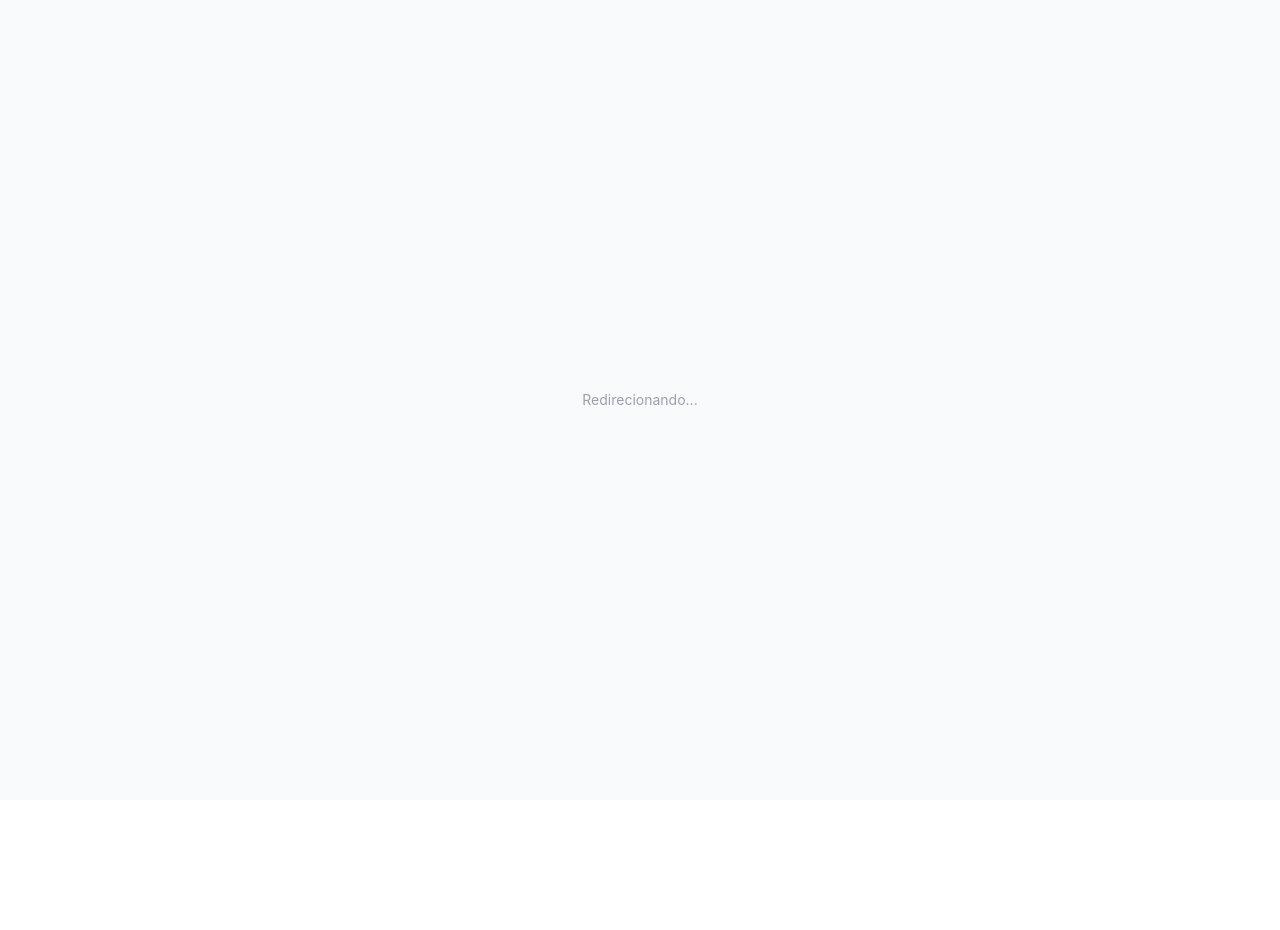
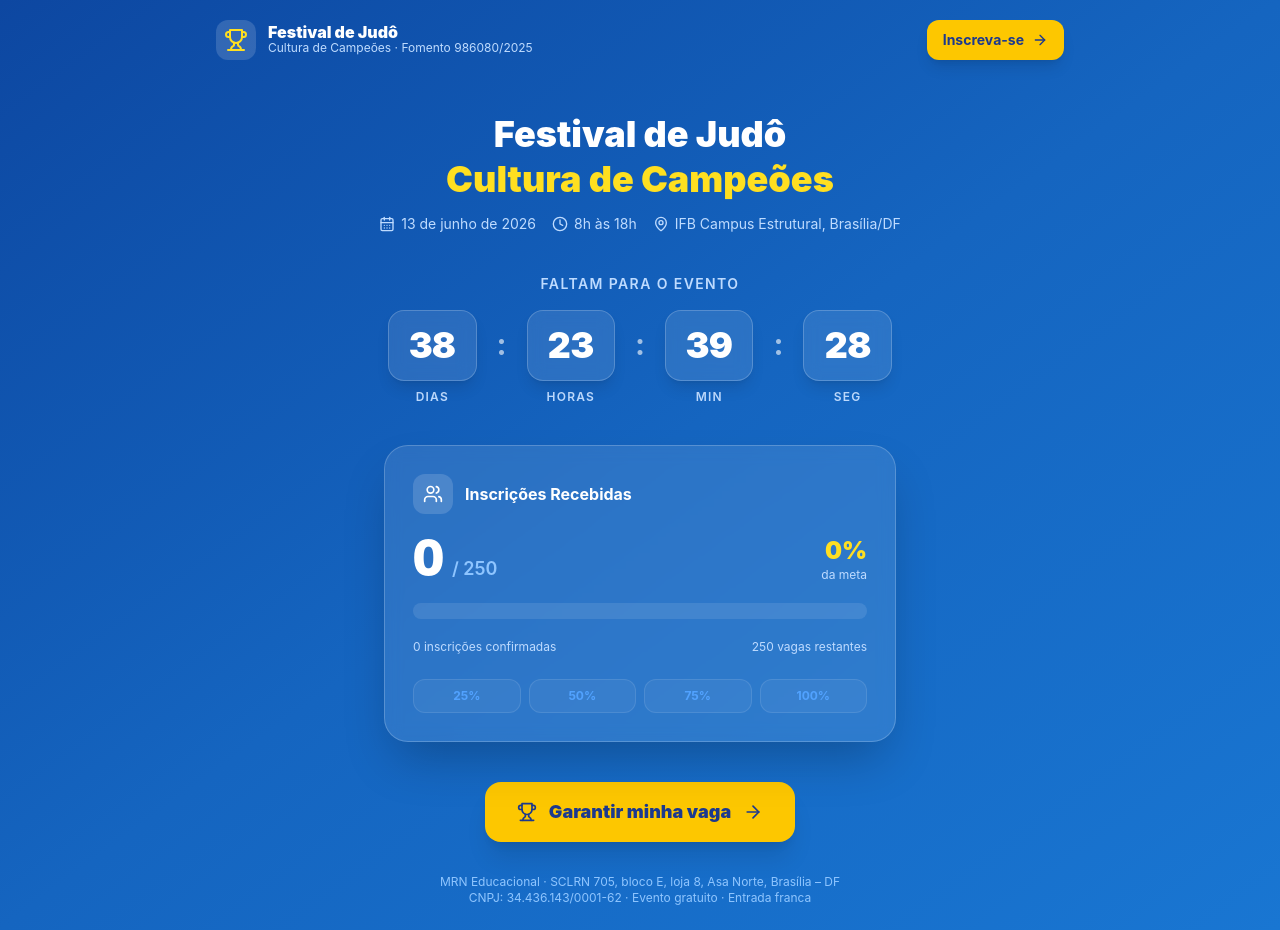
Before and after one commit to israelchagas/arena, a React (Vite) app: page /festival in a window 1280 px wide. Before the commit the page ends 800 px from the top, so only its background shows below. Built offline with nearby package versions, Linux system fonts and the light colour scheme; no server answers; the database is empty.

Commit message:
feat: dashboard público do festival com contagem regressiva e progresso de inscrições

```diff
--- a/src/App.tsx
+++ b/src/App.tsx
@@ -22,6 +22,7 @@ import RetiradaItens from "@/pages/RetiradaItens";
 import Certificado from "@/pages/Certificado";
 import CadastroProfessor from "@/pages/CadastroProfessor";
 import InscricaoPublica from "@/pages/InscricaoPublica";
+import FestivalDashboard from "@/pages/FestivalDashboard";
 
 const queryClient = new QueryClient({
   defaultOptions: { queries: { staleTime: 1000 * 30, retry: 1 } },
@@ -61,7 +62,7 @@ function ProtectedRoute({
 // ── Router ───────────────────────────────────────────────────────────────────
 
 // Rotas que não devem disparar redirect automático (públicas ou já protegidas)
-const SKIP_REDIRECT = ["/login", "/professor", "/admin", "/checkin", "/retirada", "/certificado", "/cadastro", "/inscrever"];
+const SKIP_REDIRECT = ["/login", "/professor", "/admin", "/checkin", "/retirada", "/certificado", "/cadastro", "/inscrever", "/festival"];
 
 function AppRouter() {
   const { profile, loading } = useAuth();
@@ -130,6 +131,9 @@ function AppRouter() {
       {/* Certificado — público */}
       <Route path="/certificado/:token" component={Certificado} />
 
+      {/* Dashboard público do festival */}
+      <Route path="/festival" component={FestivalDashboard} />
+
       {/* Cadastro público de professor */}
       <Route path="/cadastro" component={CadastroProfessor} />
 
--- /dev/null
+++ b/src/pages/FestivalDashboard.tsx
@@ -0,0 +1,208 @@
+import { useEffect, useState } from "react";
+import { supabase } from "@/lib/supabase";
+import { Trophy, Users, Clock, CalendarDays, MapPin, ArrowRight } from "lucide-react";
+
+const META = 250;
+const EVENTO_DATE = new Date("2026-06-13T11:00:00Z"); // 08h BRT (UTC-3)
+
+function pad(n: number) {
+  return String(n).padStart(2, "0");
+}
+
+function calcCountdown() {
+  const diff = EVENTO_DATE.getTime() - Date.now();
+  if (diff <= 0) return { dias: 0, horas: 0, minutos: 0, segundos: 0, ended: true };
+  const dias      = Math.floor(diff / 86_400_000);
+  const horas     = Math.floor((diff % 86_400_000) / 3_600_000);
+  const minutos   = Math.floor((diff % 3_600_000)  / 60_000);
+  const segundos  = Math.floor((diff % 60_000)      / 1_000);
+  return { dias, horas, minutos, segundos, ended: false };
+}
+
+function CountdownBox({ value, label }: { value: number; label: string }) {
+  return (
+    <div className="flex flex-col items-center">
+      <div className="bg-white/10 backdrop-blur border border-white/20 rounded-2xl px-5 py-4 min-w-[72px] text-center shadow-lg">
+        <span className="text-4xl font-black text-white tabular-nums leading-none">
+          {pad(value)}
+        </span>
+      </div>
+      <span className="text-blue-200 text-xs font-semibold mt-2 uppercase tracking-widest">
+        {label}
+      </span>
+    </div>
+  );
+}
+
+export default function FestivalDashboard() {
+  const [count, setCount]         = useState<number | null>(null);
+  const [countdown, setCountdown] = useState(calcCountdown());
+
+  useEffect(() => {
+    supabase
+      .from("inscricoes")
+      .select("id", { count: "exact", head: true })
+      .not("numero_inscricao", "is", null)
+      .then(({ count: c }) => setCount(c ?? 0));
+  }, []);
+
+  useEffect(() => {
+    const id = setInterval(() => setCountdown(calcCountdown()), 1000);
+    return () => clearInterval(id);
+  }, []);
+
+  const inscricoes  = count ?? 0;
+  const pct         = Math.min(100, Math.round((inscricoes / META) * 100));
+  const restantes   = Math.max(0, META - inscricoes);
+
+  return (
+    <div className="min-h-screen bg-gradient-to-br from-[#0d47a1] via-[#1565C0] to-[#1976d2] flex flex-col">
+
+      {/* Header */}
+      <header className="flex items-center justify-between px-6 py-5 max-w-4xl mx-auto w-full">
+        <div className="flex items-center gap-3">
+          <div className="bg-white/15 rounded-xl p-2">
+            <Trophy className="w-6 h-6 text-yellow-300" />
+          </div>
+          <div>
+            <p className="text-white font-black text-base leading-none">Festival de Judô</p>
+            <p className="text-blue-200 text-xs">Cultura de Campeões · Fomento 986080/2025</p>
+          </div>
+        </div>
+        <a
+          href="/cadastro"
+          className="flex items-center gap-2 bg-yellow-400 hover:bg-yellow-300 text-blue-900 font-bold text-sm px-4 py-2.5 rounded-xl transition-colors shadow-lg"
+        >
+          Inscreva-se <ArrowRight className="w-4 h-4" />
+        </a>
+      </header>
+
+      {/* Hero */}
+      <main className="flex-1 flex flex-col items-center justify-center px-4 py-8 gap-10 max-w-4xl mx-auto w-full">
+
+        {/* Título */}
+        <div className="text-center space-y-2">
+          <h1 className="text-3xl sm:text-4xl font-black text-white leading-tight">
+            Festival de Judô<br />
+            <span className="text-yellow-300">Cultura de Campeões</span>
+          </h1>
+          <div className="flex flex-wrap items-center justify-center gap-4 mt-3">
+            <span className="flex items-center gap-1.5 text-blue-200 text-sm">
+              <CalendarDays className="w-4 h-4" /> 13 de junho de 2026
+            </span>
+            <span className="flex items-center gap-1.5 text-blue-200 text-sm">
+              <Clock className="w-4 h-4" /> 8h às 18h
+            </span>
+            <span className="flex items-center gap-1.5 text-blue-200 text-sm">
+              <MapPin className="w-4 h-4" /> IFB Campus Estrutural, Brasília/DF
+            </span>
+          </div>
+        </div>
+
+        {/* Contagem regressiva */}
+        {!countdown.ended ? (
+          <div className="text-center space-y-4">
+            <p className="text-blue-200 text-sm font-semibold uppercase tracking-widest">
+              Faltam para o evento
+            </p>
+            <div className="flex items-start gap-3 sm:gap-5 justify-center">
+              <CountdownBox value={countdown.dias}     label="Dias" />
+              <span className="text-white/60 text-3xl font-bold mt-4">:</span>
+              <CountdownBox value={countdown.horas}    label="Horas" />
+              <span className="text-white/60 text-3xl font-bold mt-4">:</span>
+              <CountdownBox value={countdown.minutos}  label="Min" />
+              <span className="text-white/60 text-3xl font-bold mt-4">:</span>
+              <CountdownBox value={countdown.segundos} label="Seg" />
+            </div>
+          </div>
+        ) : (
+          <div className="bg-yellow-400/20 border border-yellow-300/40 rounded-2xl px-8 py-5 text-center">
+            <p className="text-yellow-300 font-black text-xl">🏅 O evento está acontecendo agora!</p>
+          </div>
+        )}
+
+        {/* Inscrições */}
+        <div className="w-full max-w-lg bg-white/10 backdrop-blur border border-white/20 rounded-3xl p-7 shadow-2xl space-y-5">
+          <div className="flex items-center gap-3">
+            <div className="bg-white/15 rounded-xl p-2.5">
+              <Users className="w-5 h-5 text-white" />
+            </div>
+            <p className="text-white font-bold text-base">Inscrições Recebidas</p>
+          </div>
+
+          {/* Números */}
+          <div className="flex items-end justify-between">
+            <div>
+              <span className="text-5xl font-black text-white tabular-nums">
+                {count === null ? "—" : inscricoes}
+              </span>
+              <span className="text-blue-300 text-lg font-semibold ml-2">/ {META}</span>
+            </div>
+            <div className="text-right">
+              <p className="text-yellow-300 font-black text-2xl">{pct}%</p>
+              <p className="text-blue-200 text-xs">da meta</p>
+            </div>
+          </div>
+
+          {/* Barra de progresso */}
+          <div className="w-full bg-white/10 rounded-full h-4 overflow-hidden">
+            <div
+              className="h-full rounded-full transition-all duration-700"
+              style={{
+                width: `${pct}%`,
+                background: pct >= 100
+                  ? "linear-gradient(90deg, #22c55e, #16a34a)"
+                  : "linear-gradient(90deg, #facc15, #f59e0b)",
+              }}
+            />
+          </div>
+
+          {/* Labels */}
+          <div className="flex justify-between text-xs">
+            <span className="text-blue-200">
+              {count === null ? "Carregando..." : `${inscricoes} inscrições confirmadas`}
+            </span>
+            <span className="text-blue-200">
+              {restantes > 0 ? `${restantes} vagas restantes` : "Meta atingida! 🎉"}
+            </span>
+          </div>
+
+          {/* Milestones */}
+          <div className="grid grid-cols-4 gap-2 pt-1">
+            {[25, 50, 75, 100].map((m) => (
+              <div
+                key={m}
+                className={`rounded-xl py-2 text-center text-xs font-bold transition-colors ${
+                  pct >= m
+                    ? "bg-yellow-400/30 text-yellow-200 border border-yellow-400/40"
+                    : "bg-white/5 text-blue-400 border border-white/10"
+                }`}
+              >
+                {m}%
+              </div>
+            ))}
+          </div>
+        </div>
+
+        {/* CTA */}
+        <a
+          href="/cadastro"
+          className="flex items-center gap-3 bg-yellow-400 hover:bg-yellow-300 text-blue-900 font-black text-lg px-8 py-4 rounded-2xl transition-colors shadow-xl"
+        >
+          <Trophy className="w-5 h-5" />
+          Garantir minha vaga
+          <ArrowRight className="w-5 h-5" />
+        </a>
+
+      </main>
+
+      {/* Footer */}
+      <footer className="text-center pb-6 px-4">
+        <p className="text-blue-300 text-xs">
+          MRN Educacional · SCLRN 705, bloco E, loja 8, Asa Norte, Brasília – DF<br />
+          CNPJ: 34.436.143/0001-62 · Evento gratuito · Entrada franca
+        </p>
+      </footer>
+    </div>
+  );
+}
```
